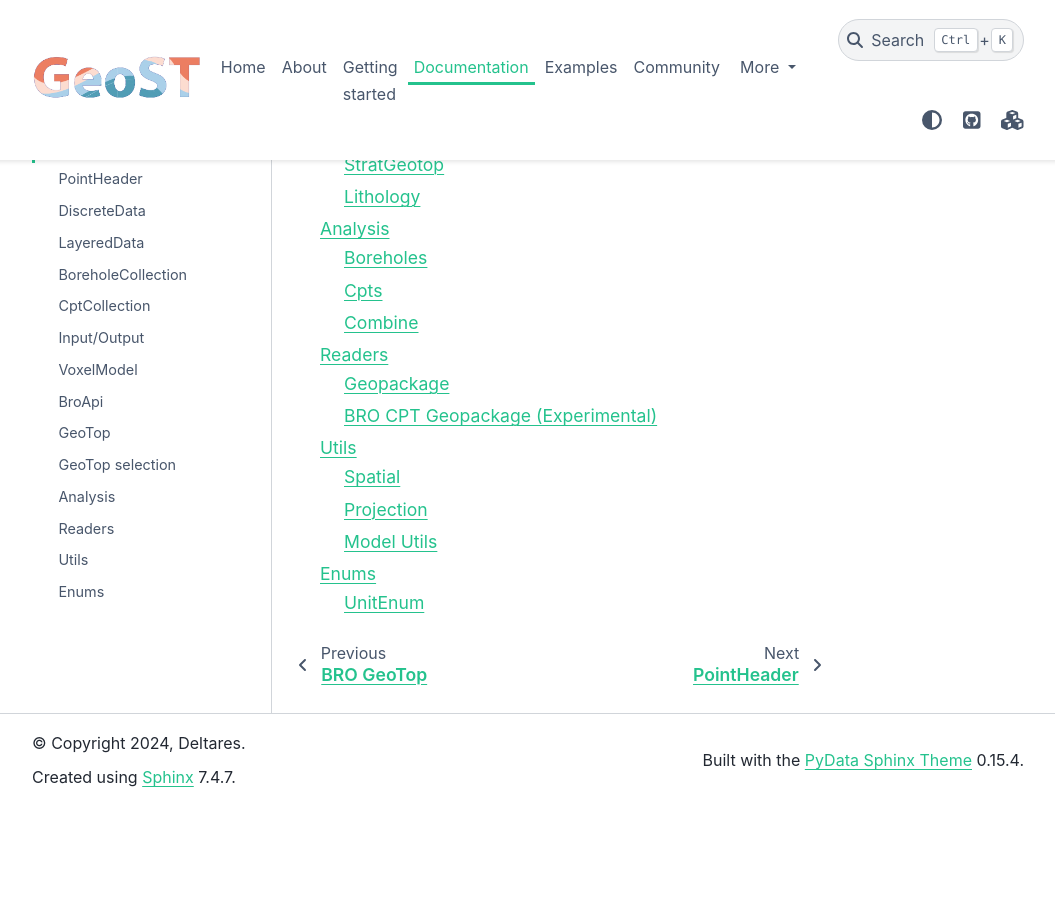
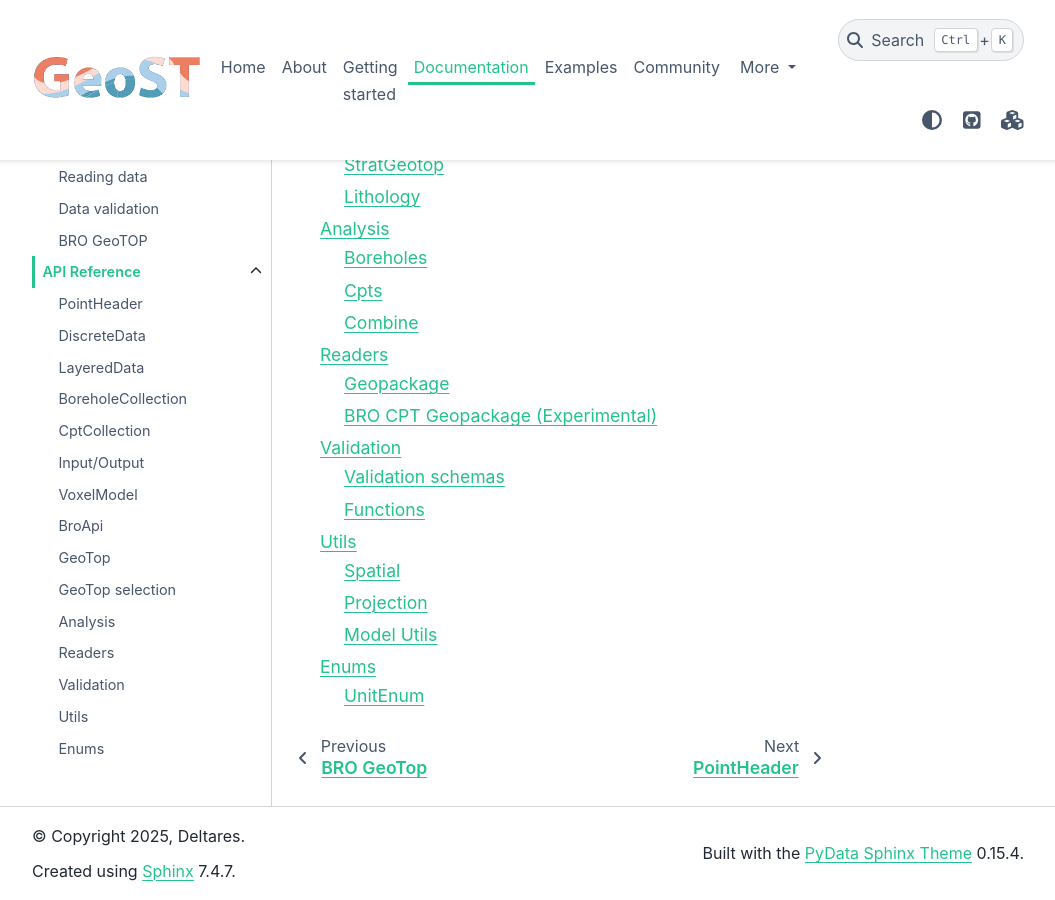
Before and after one commit to Deltares-research/geost, a Sphinx documentation site: the page built from docs/api_reference.md, in a window 1280 px wide and 900 px high, scrolled down 1435 px. Shown: the whole window, without its empty margins (112-1167 px from the left). Built offline with Sphinx 7.4.7 and the PyData theme 0.15.4, drawn with Linux system fonts in a browser that asks for light colours; before the commit the page ends 2242 px from its top, so only the background shows below that.

Commit message:
Updated documentation for new validation features

````diff
--- a/docs/api_reference.md
+++ b/docs/api_reference.md
@@ -19,6 +19,7 @@ GeoTop <api_reference/bro_geotop>
 GeoTop selection <api_reference/geotop_selection.rst>
 Analysis <api_reference/analysis>
 Readers <api_reference/readers>
+Validation <api_reference/validation>
 Utils <api_reference/utils>
 Enums <api_reference/enums>
 ```
--- /dev/null
+++ b/docs/api_reference/validation.rst
@@ -0,0 +1,19 @@
+Readers
+=======
+
+.. currentmodule:: geost.validation
+
+Validation schemas
+------------------
+
+.. autosummary::
+    :toctree: generated/
+
+    schemas
+
+Functions
+----------
+.. autosummary::
+    :toctree: generated/
+
+    safe_validate
--- a/docs/conf.py
+++ b/docs/conf.py
@@ -19,7 +19,7 @@ sys.path.insert(0, os.path.abspath(".."))  # isort:skip
 # -- Project information -----------------------------------------------------
 
 project = "Geological Subsurface Toolbox"
-copyright = "2024, Deltares"
+copyright = "2025, Deltares"
 author = "Deltares"
 
 # The full version, including alpha/beta/rc tags
--- a/docs/user_guide.md
+++ b/docs/user_guide.md
@@ -7,7 +7,8 @@ caption: User guide
 
 Data structures <user_guide/data_structures>
 Reading data <user_guide/reading_data>
-BRO GeoTOP <user_guide/bro_geotop.ipynb>
+Data validation <user_guide/validation>
+BRO GeoTOP <user_guide/bro_geotop>
 ```
 
 This is the user guide.
````
Also changed, not shown: docs/user_guide/data_structures.ipynb, docs/user_guide/reading_data.ipynb, docs/user_guide/validation.ipynb (added).
